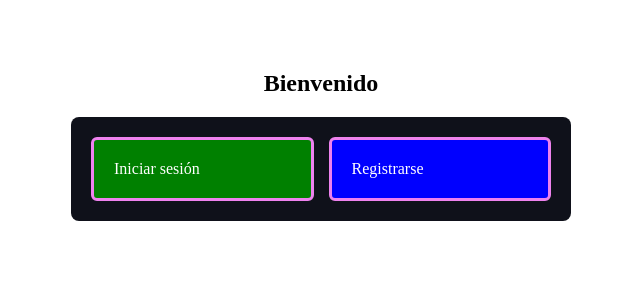
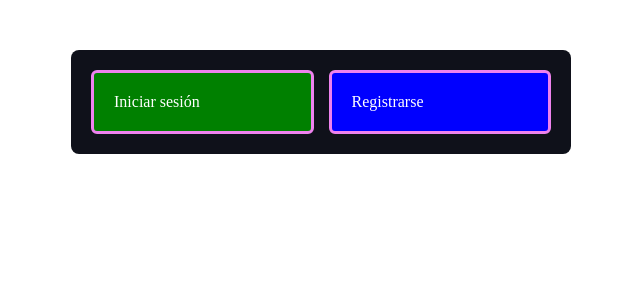
Before and after one commit to maxi-aguero/frontendpromedio, a React (Vite) app: page / in a window 1280 px wide. Shown: the top 300 px of the page, without its empty margins (319-959 px from the left). Built offline with nearby package versions, Linux system fonts and the light colour scheme.

Commit message:
indexpage v003

```diff
--- a/src/pages/Index.jsx
+++ b/src/pages/Index.jsx
@@ -4,7 +4,6 @@ import IndexButton from "../components/IndexButton.jsx";
 function Index() {
     return (
         <div style={{ display: "flex", flexDirection: "column", alignItems: "center", marginTop: "50px", padding: "0 20px" }}>
-            <h2>Bienvenido</h2>
             <IndexContainer color="#0f111a">
                 <IndexButton texto="Iniciar sesión" color="green" to="/login" />
                 <IndexButton texto="Registrarse" color="blue" to="/register" />
```
